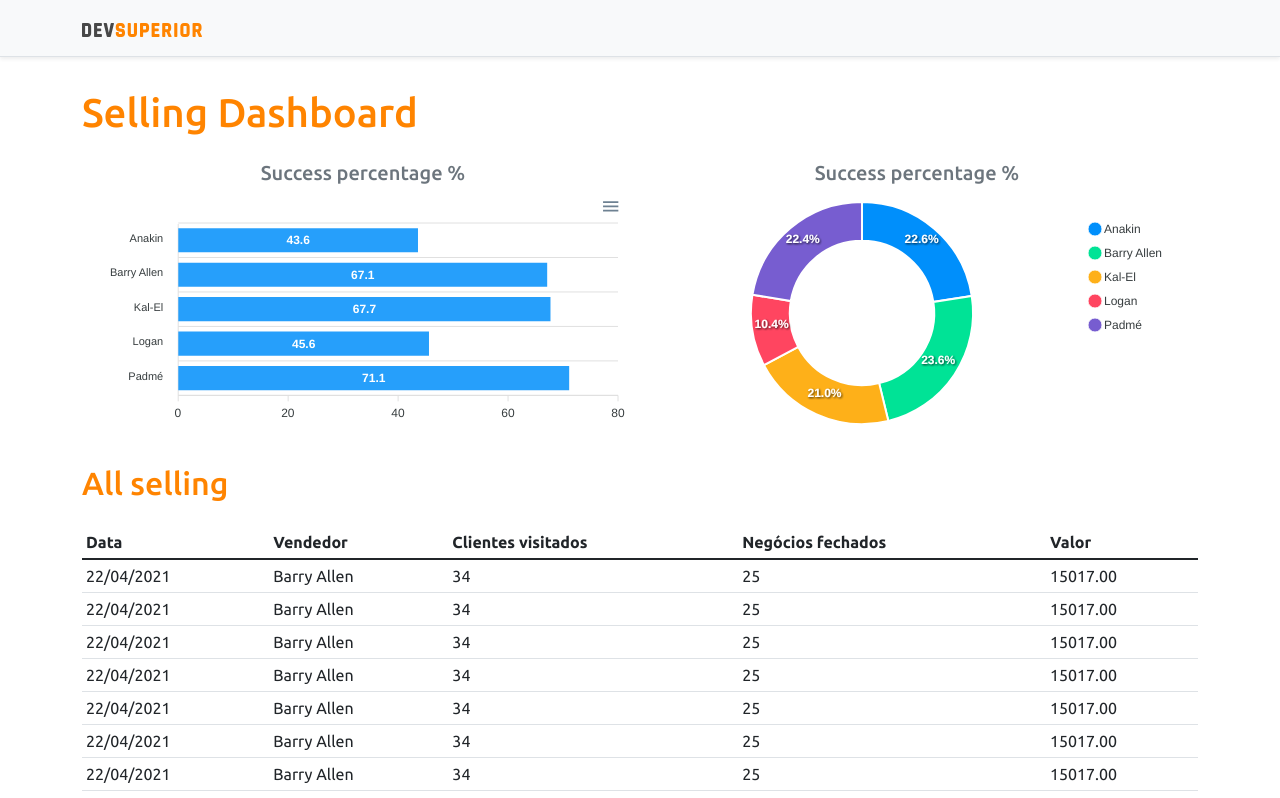
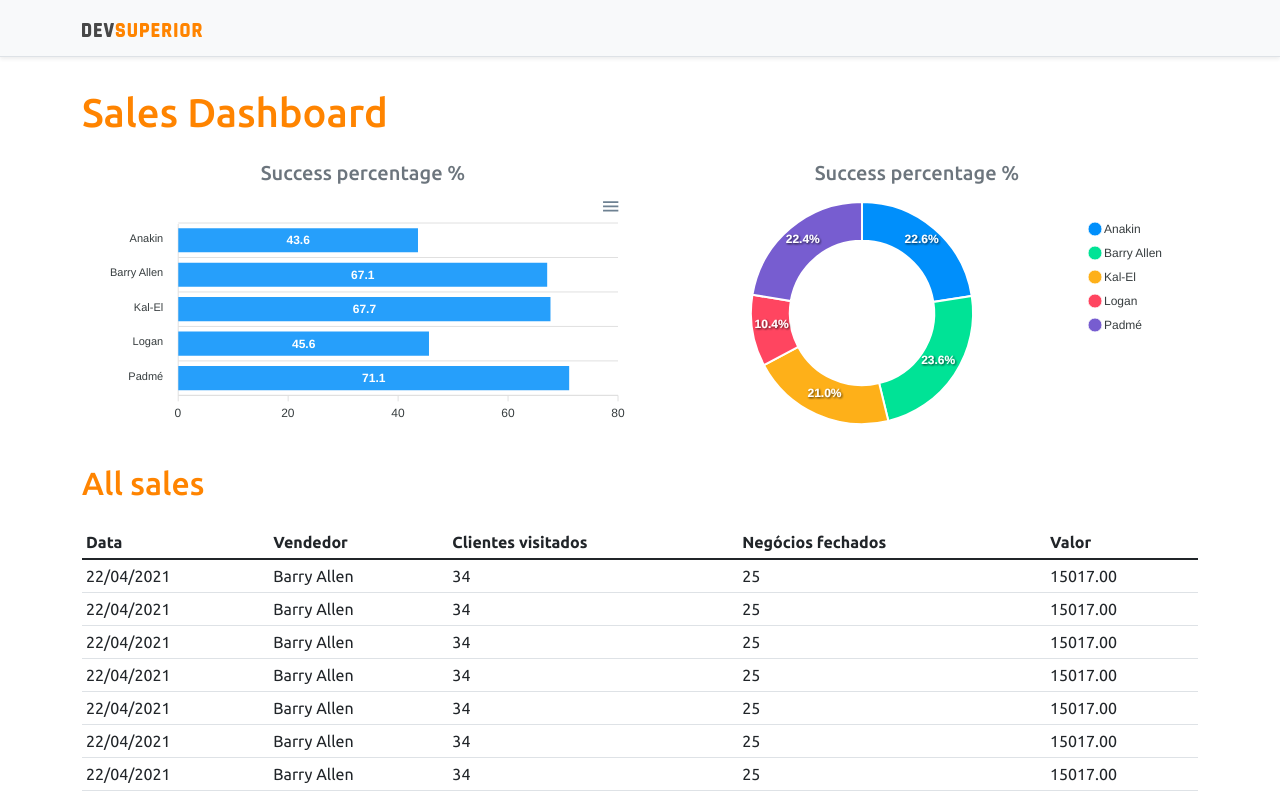
Before and after one commit to guilhermaosales/java-react-dsvendas, a React (Create React App) app in the folder frontend/: page / in a window 1280 px wide. Shown: the top 798 px of the page. Built offline with nearby package versions, Linux system fonts and the light colour scheme.

Commit message:
Static charts

```diff
--- a/frontend/src/App.tsx
+++ b/frontend/src/App.tsx
@@ -9,7 +9,7 @@ function App() {
     <>
       <NavBar />
       <div className="container">
-        <h1 className="text-primary py-3">Selling Dashboard</h1>
+        <h1 className="text-primary py-3">Sales Dashboard</h1>
         <div className="row px-3">
           <div className="col-sm-6">
             <h5 className="text-center text-secondary">Success percentage %</h5>
@@ -22,7 +22,7 @@ function App() {
         </div>
 
         <div className="py-3">
-          <h2 className="text-primary">All selling</h2>
+          <h2 className="text-primary">All sales</h2>
         </div>
         <DataTable />
       </div>
```
